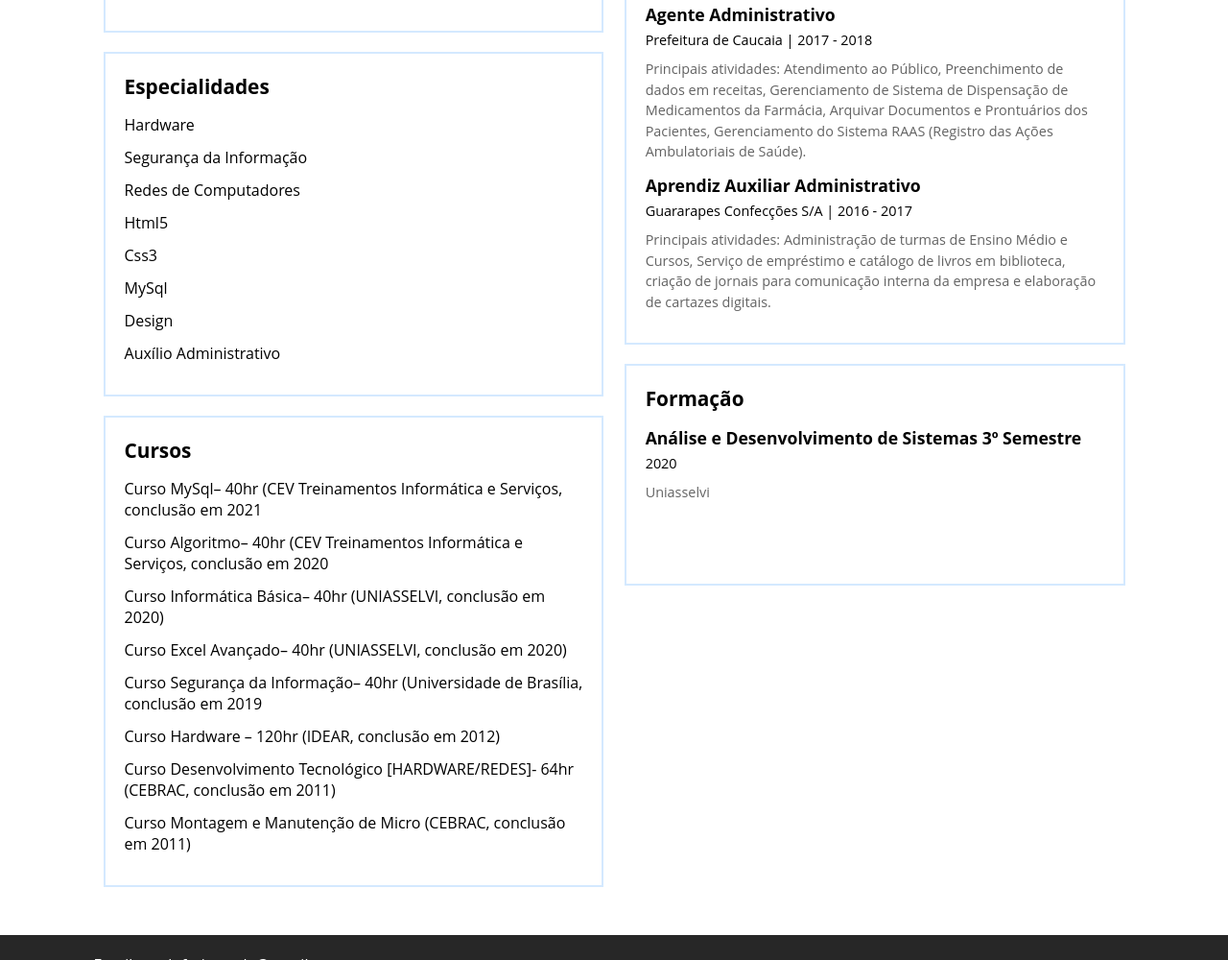
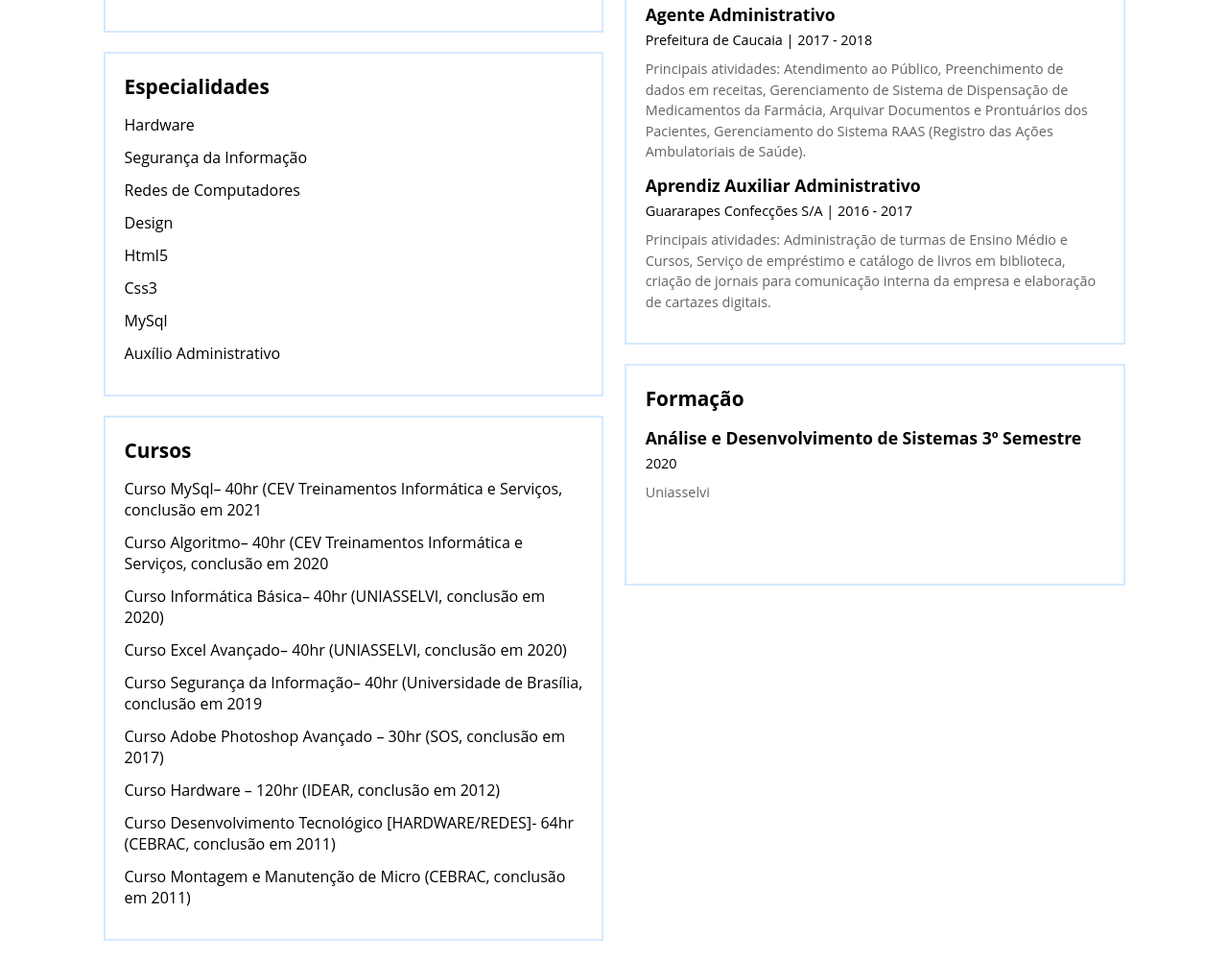
Before and after one commit to Paulof-stack/Paulof-stack.github.io, a plain HTML site: page index.html in a window 1280 px wide. Shown: the part 568-1568 px from the top of the page at 96% size. Drawn offline with Linux system fonts and the light colour scheme.

Commit message:
Update index.html

```diff
--- a/index.html
+++ b/index.html
@@ -59,10 +59,10 @@
                                     <li>Hardware</li>
                                     <li>Segurança da Informação</li>
                                     <li>Redes de Computadores</li>
+                                    <li>Design</li>
                                     <li>Html5</li>
                                     <li>Css3</li>
                                     <li>MySql</li>
-                                    <li>Design</li>
                                     <li>Auxílio Administrativo</li>
                                 </ul>
                             </section>
@@ -75,6 +75,7 @@
                                     <li>Curso Informática Básica– 40hr (UNIASSELVI, conclusão em 2020)</li>
                                     <li>Curso Excel Avançado– 40hr (UNIASSELVI, conclusão em 2020)</li>
                                     <li>Curso Segurança da Informação– 40hr (Universidade de Brasília, conclusão em 2019</li>
+                                    <li>Curso Adobe Photoshop Avançado – 30hr (SOS, conclusão em 2017)</li>
                                     <li>Curso Hardware – 120hr (IDEAR, conclusão em 2012)</li>
                                     <li>Curso Desenvolvimento Tecnológico [HARDWARE/REDES]- 64hr (CEBRAC, conclusão em 2011)</li>
                                     <li>Curso Montagem e Manutenção de Micro (CEBRAC, conclusão em 2011)</li>
```
